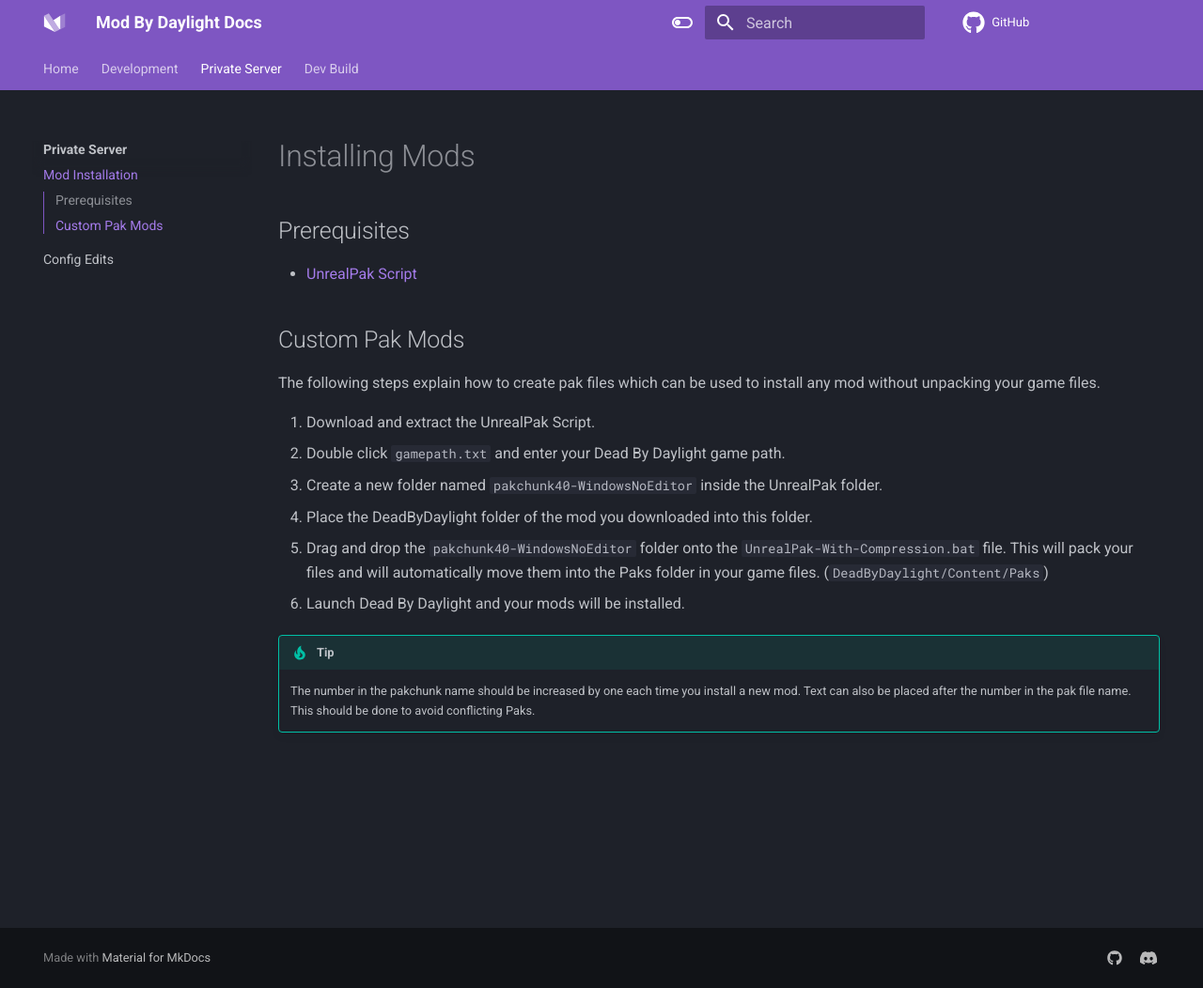
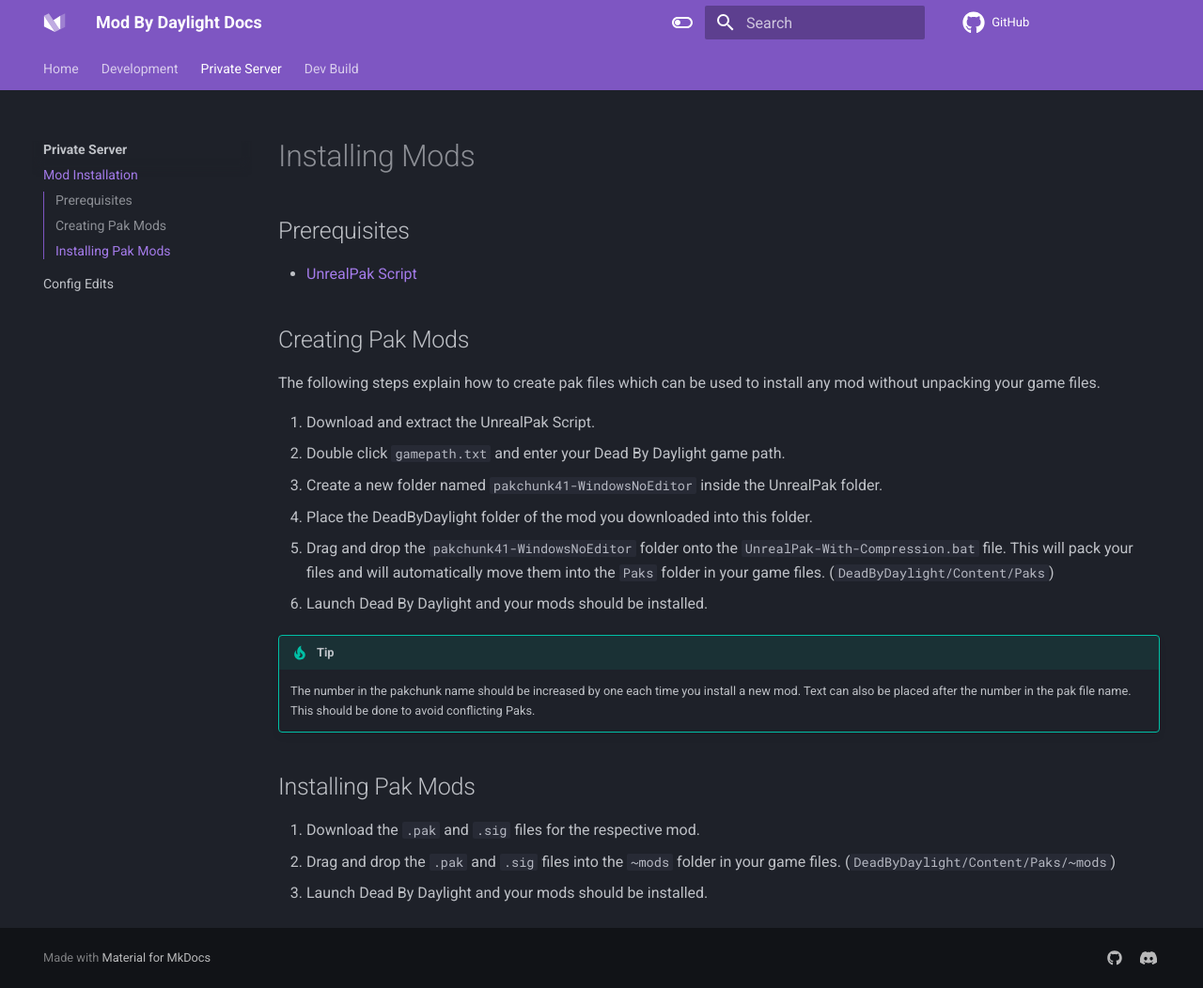
Before and after one commit to ModByDaylight/Documentation, an MkDocs documentation site: the page built from docs/PrivateServer/ModInstallation.md, in a window 1280 px wide and 1052 px high. Shown: the whole window at 94% size. Built offline with MkDocs 1.6.1 and Material for MkDocs 9.7.7, drawn with Linux system fonts in a browser that asks for light colours; comment, search, counter and statistics services are not loaded.

Commit message:
Added installation steps for pak files

```diff
--- a/docs/PrivateServer/ModInstallation.md
+++ b/docs/PrivateServer/ModInstallation.md
@@ -4,17 +4,23 @@
 
 - [UnrealPak Script](https://cdn.discordapp.com/attachments/838158112749781000/929249085154803802/UnrealPak.zip)
 
-## Custom Pak Mods
+## Creating Pak Mods
 
 The following steps explain how to create pak files which can be used to install any mod without unpacking your game files.
 
 1. Download and extract the UnrealPak Script.
 2. Double click `gamepath.txt` and enter your Dead By Daylight game path.
-3. Create a new folder named `pakchunk40-WindowsNoEditor` inside the UnrealPak folder.
+3. Create a new folder named `pakchunk41-WindowsNoEditor` inside the UnrealPak folder.
 4. Place the DeadByDaylight folder of the mod you downloaded into this folder.
-5. Drag and drop the `pakchunk40-WindowsNoEditor` folder onto the `UnrealPak-With-Compression.bat` file. This will pack your files and will automatically move them into the Paks folder in your game files. (`DeadByDaylight/Content/Paks`)
-6. Launch Dead By Daylight and your mods will be installed.
+5. Drag and drop the `pakchunk41-WindowsNoEditor` folder onto the `UnrealPak-With-Compression.bat` file. This will pack your files and will automatically move them into the `Paks` folder in your game files. (`DeadByDaylight/Content/Paks`)
+6. Launch Dead By Daylight and your mods should be installed.
 
 !!! tip
 
     The number in the pakchunk name should be increased by one each time you install a new mod. Text can also be placed after the number in the pak file name. This should be done to avoid conflicting Paks.
+
+## Installing Pak Mods
+
+1. Download the `.pak` and `.sig` files for the respective mod.
+1. Drag and drop the `.pak` and `.sig` files into the `~mods` folder in your game files. (`DeadByDaylight/Content/Paks/~mods`)
+1. Launch Dead By Daylight and your mods should be installed.
```
